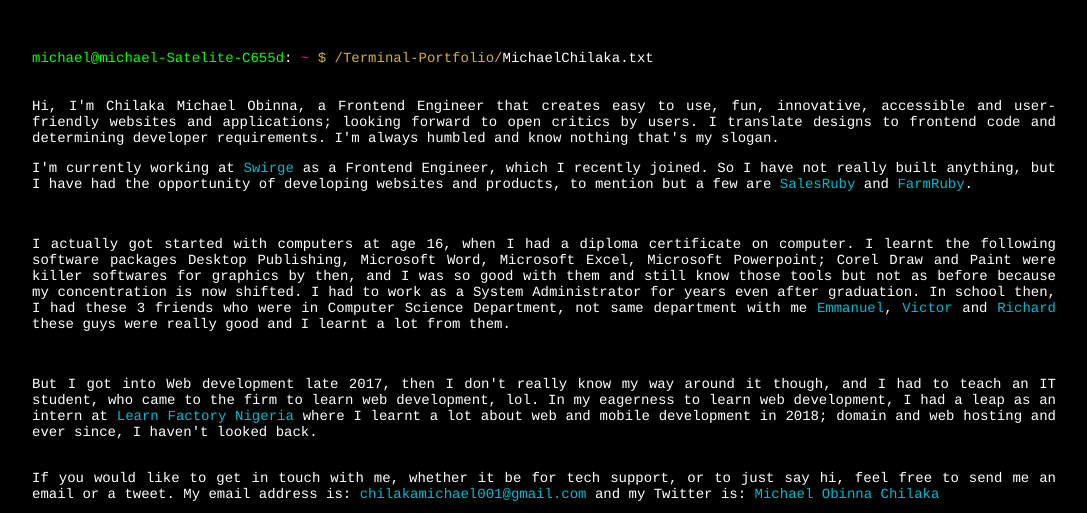
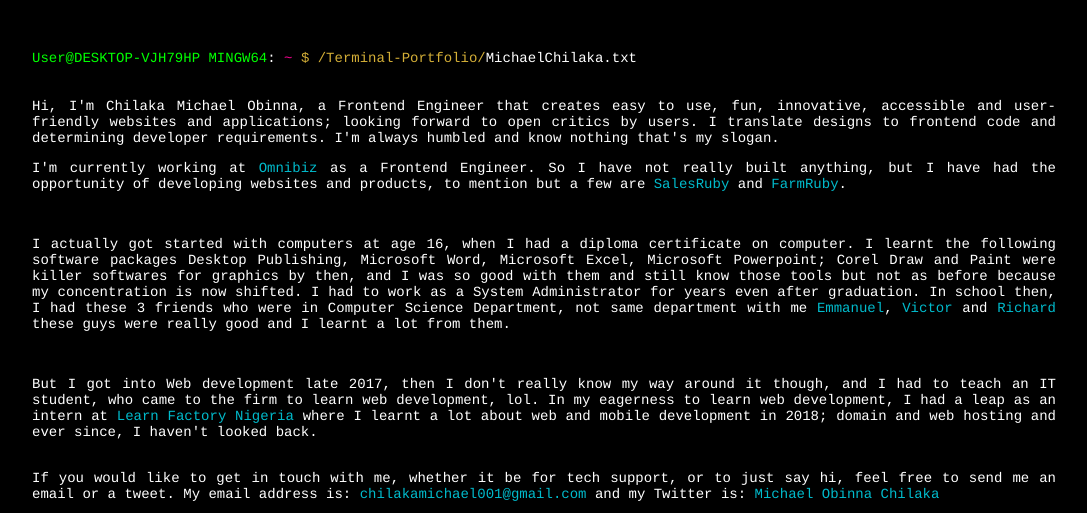
Before and after one commit to siccoo/michaelchilaka, a plain HTML site: page index.html in a window 1280 px wide. Shown: the top 513 px of the page, without its empty margins (96-1183 px from the left). Drawn offline with nearby package versions, Linux system fonts and the light colour scheme; no server answers.

Commit message:
Update index.html

```diff
--- a/index.html
+++ b/index.html
@@ -23,7 +23,7 @@
 </head>
 <body>
     <div id="console">
-        <span id="a">michael@michael-Satelite-C655d</span>:
+        <span id="a">User@DESKTOP-VJH79HP MINGW64</span>:
         <span id="b">~</span>
         <span id="c">$ /Terminal-Portfolio/</span>MichaelChilaka.txt
         <br>
@@ -32,7 +32,7 @@
         Hi, I'm Chilaka Michael Obinna,
         a Frontend Engineer that creates easy to use, fun, innovative, accessible and user-friendly websites and applications; looking forward to open critics by users. I translate designs to frontend code and determining developer requirements. I'm always humbled and know nothing that's my slogan.
         <br>
-        <p>I'm currently working at <a href="https://swirgepay.com">Swirge</a>  as a Frontend Engineer, which I recently joined. So I have not really built anything, but I have had the opportunity of developing websites and products, to mention but a few are  <a href="https://rubystack.io/">SalesRuby</a> and
+        <p>I'm currently working at <a href="https://omnibiz.com">Omnibiz</a>  as a Frontend Engineer. So I have not really built anything, but I have had the opportunity of developing websites and products, to mention but a few are  <a href="https://rubystack.io/">SalesRuby</a> and
         <a href="https://farmruby.com">FarmRuby</a>.</p>
         <br>
         <p>I actually got started with computers at age 16, when I had a diploma certificate on computer. I learnt the following software packages Desktop Publishing, Microsoft Word,
```
